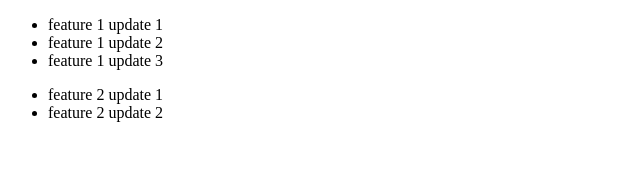
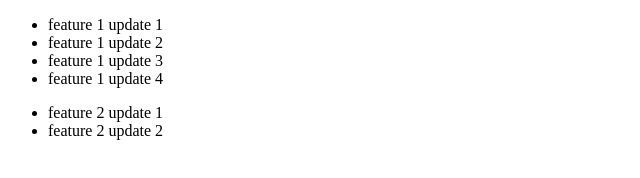
Before and after one commit to udit-raj-simform/pr-test, a plain HTML site: page index.html in a window 1280 px wide. Shown: the whole page, without its empty margins (0-640 px from the left). Drawn offline with Linux system fonts and the light colour scheme.

Commit message:
feature 1 update

```diff
--- a/index.html
+++ b/index.html
@@ -12,6 +12,7 @@
             <li>feature 1 update 1</li>
             <li>feature 1 update 2</li>
             <li>feature 1 update 3</li>
+            <li>feature 1 update 4</li>
         </ul>
     </div>
     <div class="feature2">
```
